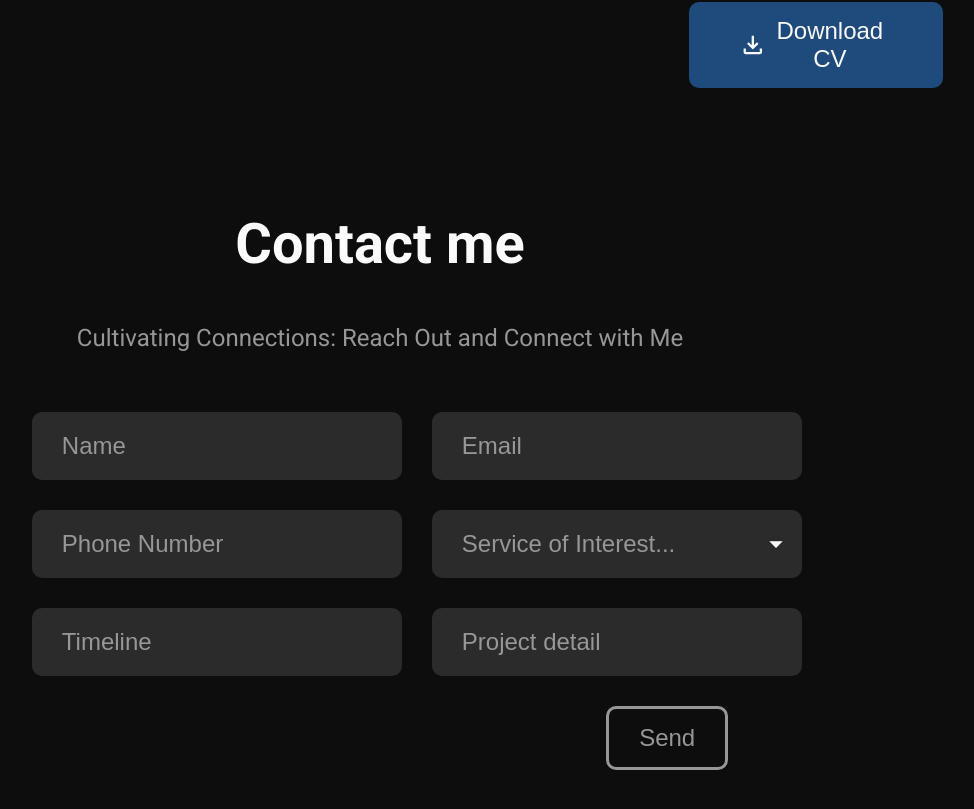
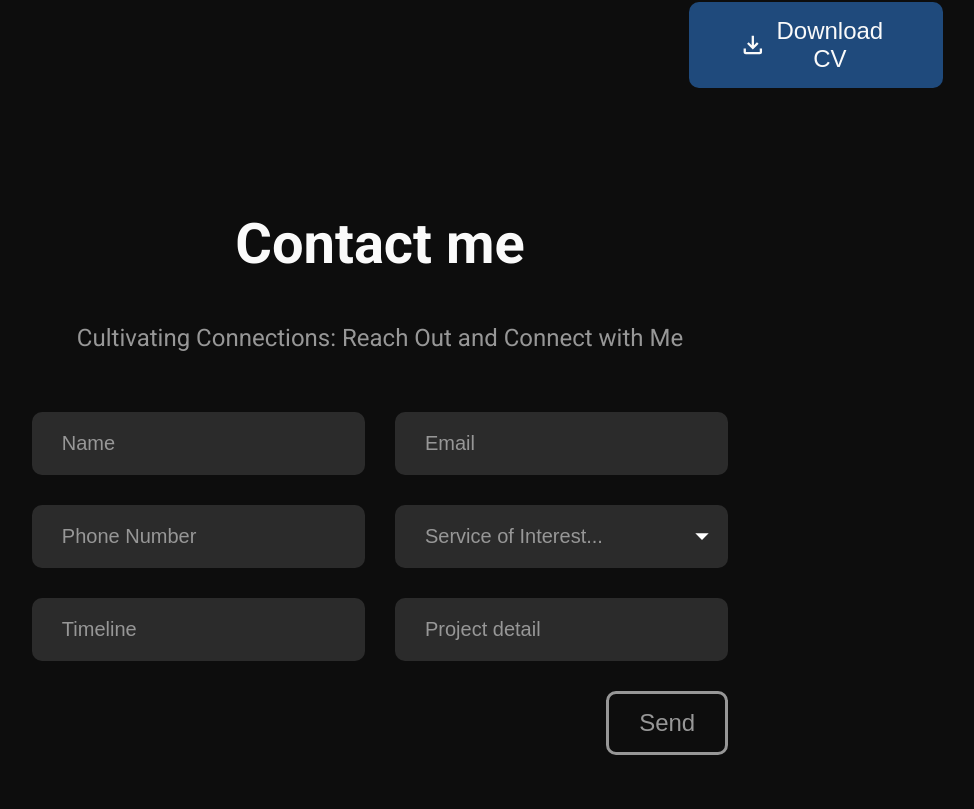
Before and after one commit to MSaeedAfshari/portfolio, a Next.js app: page / in a window 1280 px wide. Shown: the part 5143-5952 px from the top of the page, without its empty margins (260-1234 px from the left). Built offline with nearby package versions, Linux system fonts and the light colour scheme.

Commit message:
changing font size

```diff
--- a/styles/contactme.module.css
+++ b/styles/contactme.module.css
@@ -31,7 +31,7 @@
 .formContainer input {
     background-color: var(--dark_Fade_Background);
     color: var(--dark_Text_secondary);
-    font-size: 24px;
+    font-size: 20px;
     padding: 20px 30px;
     border-radius: 10px;
     border: none;
@@ -45,7 +45,7 @@
 .formContainer select {
     background-color: var(--dark_Fade_Background);
     color: var(--dark_Text_secondary);
-    font-size: 24px;
+    font-size: 20px;
     padding: 20px 30px;
     border-radius: 10px;
     border: none;
```
